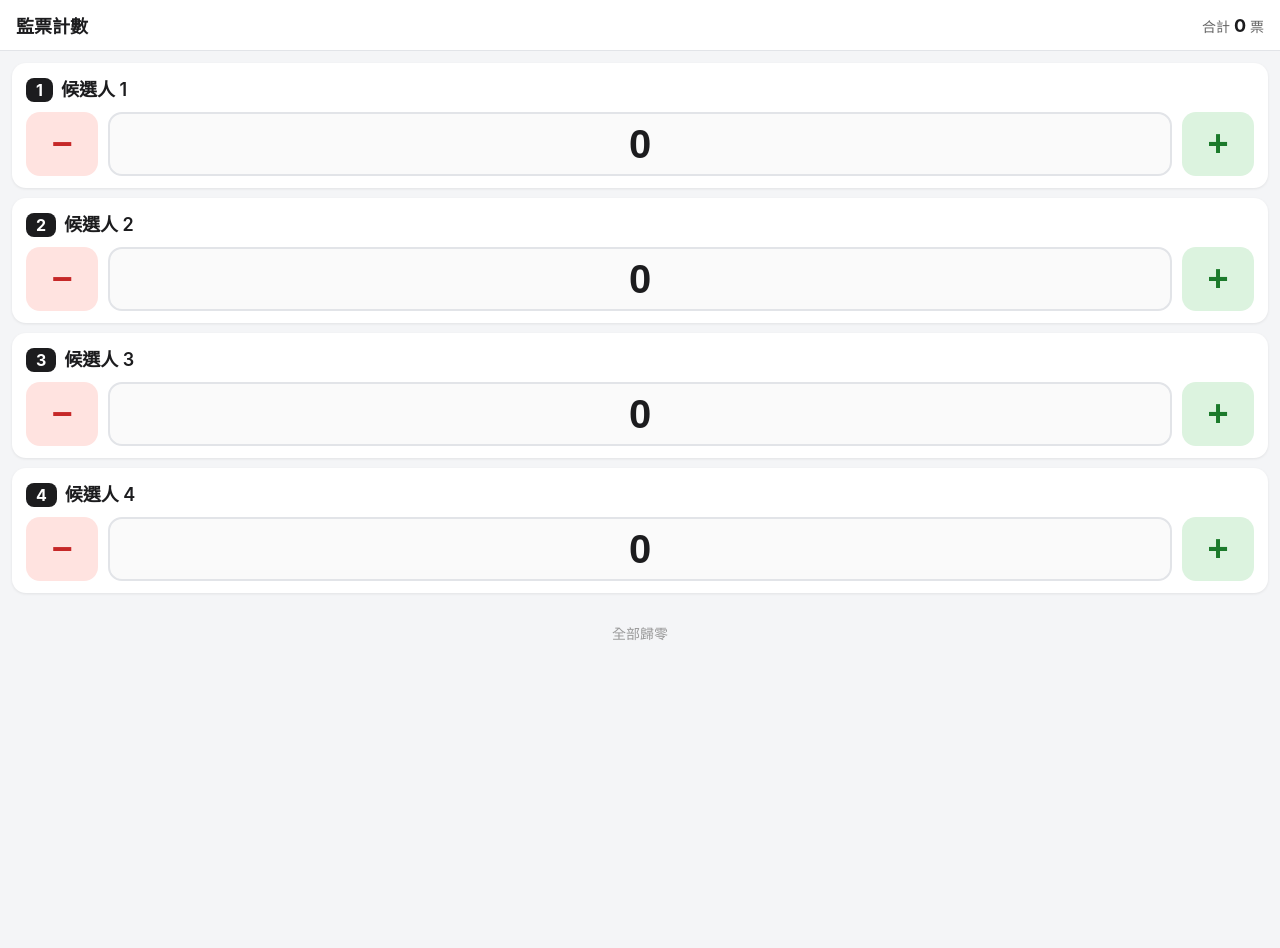
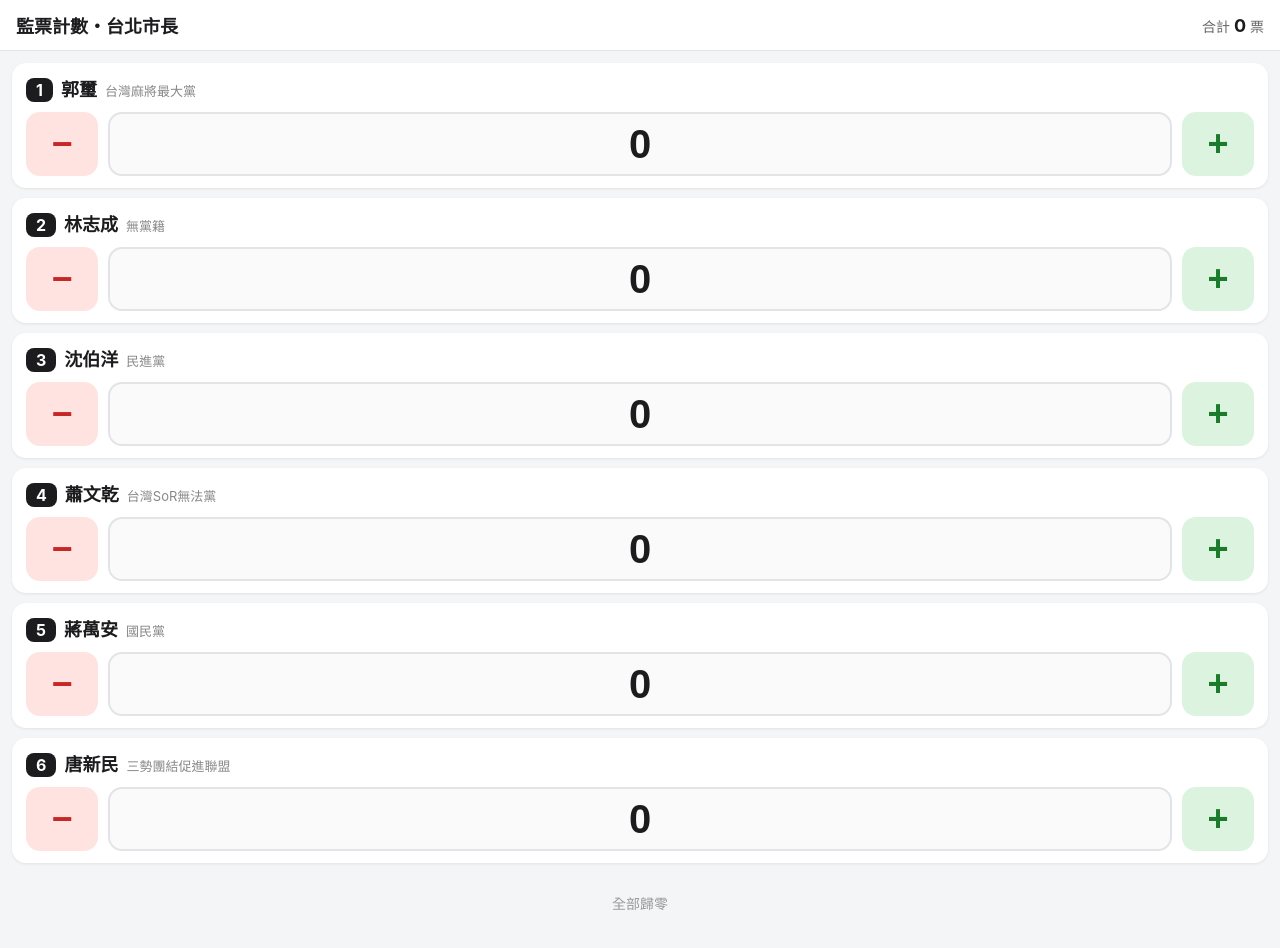
Before and after one commit to yellowrabbitOwO/vote-counter, a plain HTML site: page index.html in a window 1280 px wide. Before the commit the page ends 800 px from the top, so only its background shows below. Drawn offline with Linux system fonts and the light colour scheme.

Commit message:
加入台北市長候選人（依號次）與政黨顯示

```diff
--- a/candidates.js
+++ b/candidates.js
@@ -1,7 +1,10 @@
-// 候選人資料（依編號排列）。之後只要改這個檔案即可。
+// 2026 台北市長候選人（依號次排列，10/27 抽籤結果）。
+// 最終以台北市選舉委員會公告為準。
 const CANDIDATES = [
-  { no: 1, name: "候選人 1" },
-  { no: 2, name: "候選人 2" },
-  { no: 3, name: "候選人 3" },
-  { no: 4, name: "候選人 4" },
+  { no: 1, name: "郭璽", party: "台灣麻將最大黨" },
+  { no: 2, name: "林志成", party: "無黨籍" },
+  { no: 3, name: "沈伯洋", party: "民進黨" },
+  { no: 4, name: "蕭文乾", party: "台灣SoR無法黨" },
+  { no: 5, name: "蔣萬安", party: "國民黨" },
+  { no: 6, name: "唐新民", party: "三勢團結促進聯盟" },
 ];
--- a/index.html
+++ b/index.html
@@ -28,6 +28,7 @@
     font-weight: 700; font-size: 16px;
   }
   .who .name { font-size: 18px; font-weight: 600; }
+  .who .party { font-size: 13px; color: #888; }
   .ctrl { display: flex; align-items: center; gap: 10px; }
   .ctrl button {
     width: 72px; height: 64px; border: 0; border-radius: 14px; font-size: 36px; font-weight: 700;
@@ -50,7 +51,7 @@
 </head>
 <body>
 <header>
-  <h1>監票計數</h1>
+  <h1>監票計數・台北市長</h1>
   <div class="total">合計 <b id="total">0</b> 票</div>
 </header>
 <div class="list" id="list"></div>
@@ -83,13 +84,14 @@
     const row = document.createElement("div");
     row.className = "row";
     row.innerHTML =
-      '<div class="who"><span class="no">' + c.no + '</span><span class="name"></span></div>' +
+      '<div class="who"><span class="no">' + c.no + '</span><span class="name"></span><span class="party"></span></div>' +
       '<div class="ctrl">' +
         '<button class="minus" aria-label="減一票">−</button>' +
         '<input class="count" type="text" inputmode="numeric" pattern="[0-9]*" autocomplete="off">' +
         '<button class="plus" aria-label="加一票">+</button>' +
       '</div>';
     row.querySelector(".name").textContent = c.name;
+    row.querySelector(".party").textContent = c.party || "";
     const input = row.querySelector(".count");
     inputs[c.no] = input;
     input.value = counts[c.no] || 0;
```
